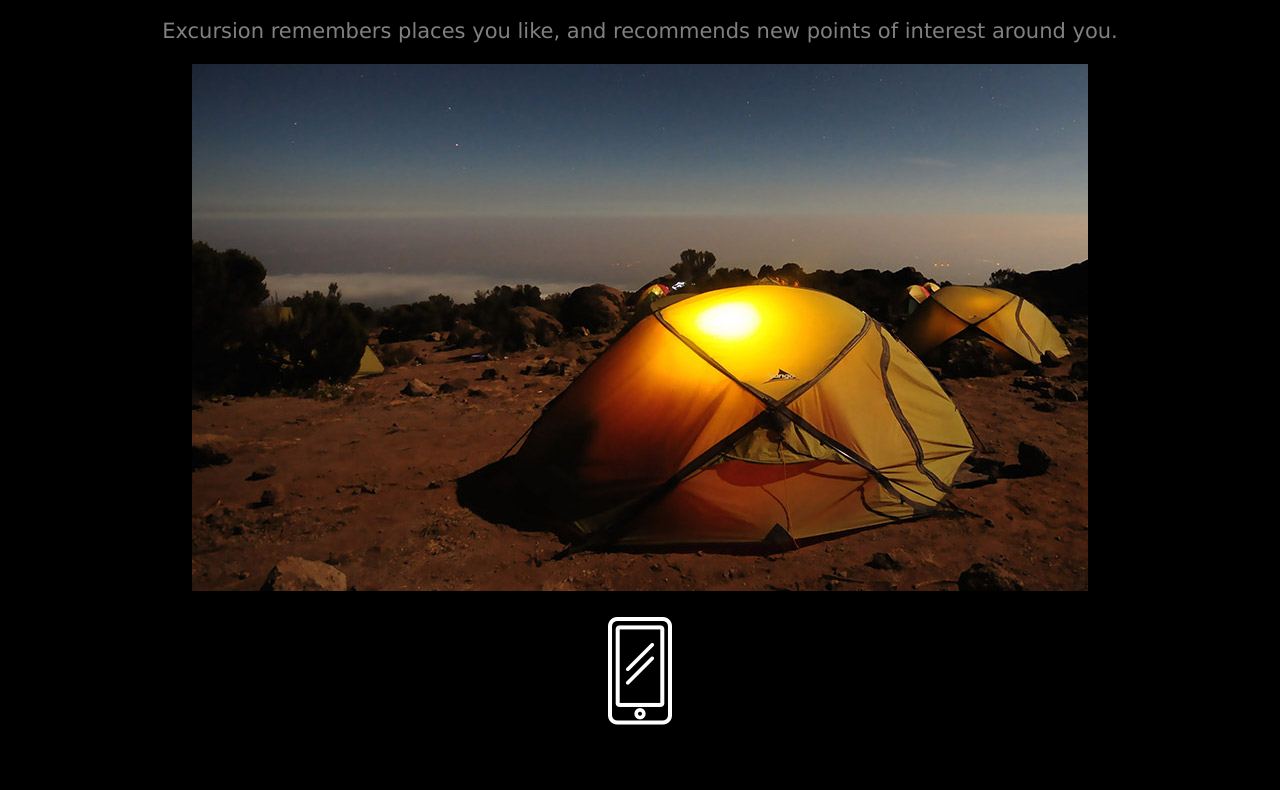
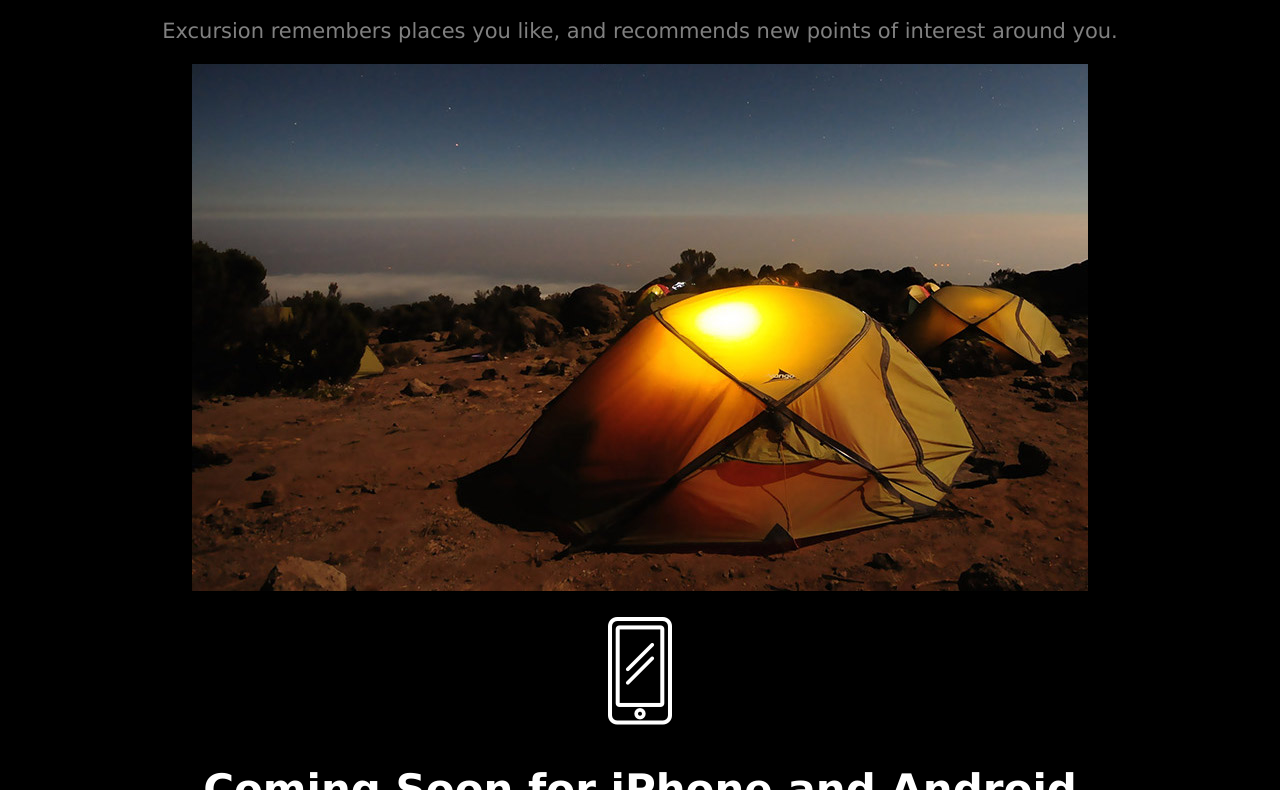
Before and after one commit to MarcoMaj/excursion, a plain HTML site: page index.html in a window 1280 px wide. Shown: the part 424-1214 px from the top of the page. Drawn offline with Linux system fonts and the light colour scheme.

Commit message:
add white

```diff
--- a/resources/css/style.css
+++ b/resources/css/style.css
@@ -1,7 +1,8 @@
 body {
   background-color: black;
   text-align: center;
-  font-family: "Verdana", sans-serif;;
+  font-family: "Verdana", sans-serif;
+  color: white;
 }
 
 h1 {
```
